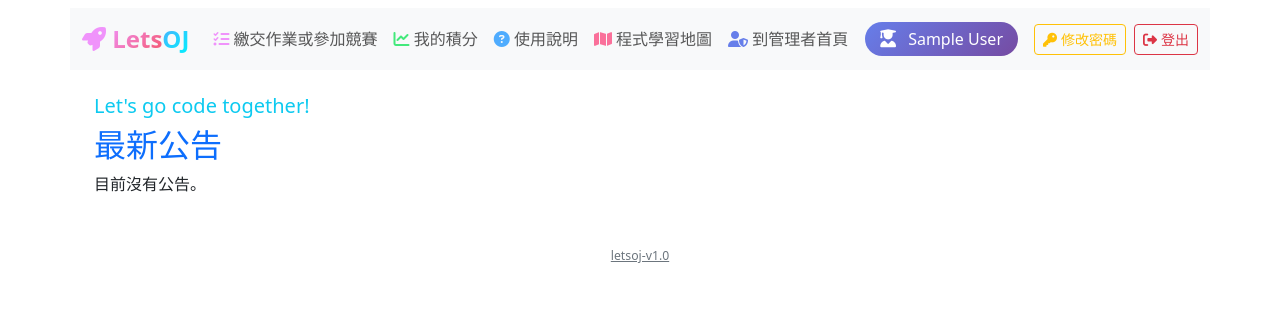
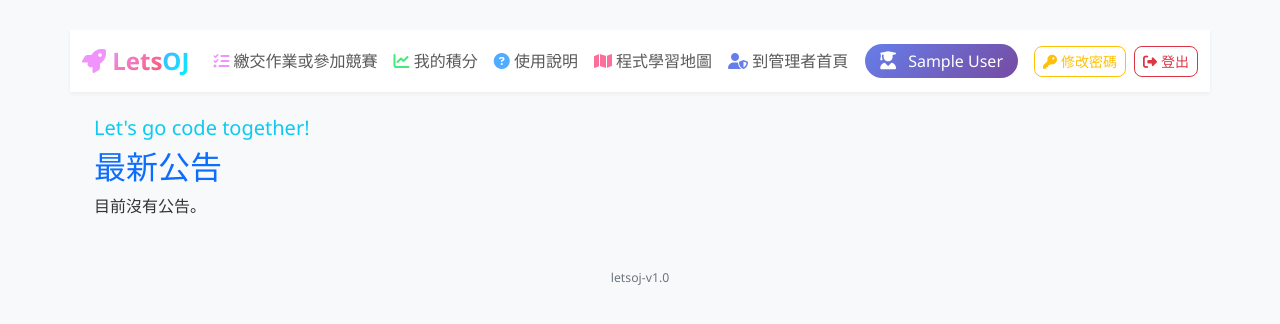
Before and after one commit to dr-chenglung/letsoj, a Django app: page / in a window 1280 px wide. Shown: the top 324 px of the page. Run offline with Django 4.2, Linux system fonts and the light colour scheme; the visitor is signed in with stand-in values (Sample User, id 1); data that the repository does not hold is empty; some libraries are stand-ins or nearby versions.

Commit message:
Extract global styles into app.css and load in base templates
Move inline styling out of base.html into a dedicated static/css/app.css
for caching and maintainability, and link it from both base.html and
base_management.html. Drop the bg-light navbar class so the new styles apply.

Co-Authored-By: Claude Opus 4.8 <noreply@anthropic.com>

```diff
--- a/oj-web/app_management/templates/app_management/base_management.html
+++ b/oj-web/app_management/templates/app_management/base_management.html
@@ -14,6 +14,7 @@
           rel="stylesheet" />
     <script src="{% static 'vendor/bootstrap/js/bootstrap.bundle.min.js' %}"></script>
     <script src="{% static 'vendor/jquery/jquery.min.js' %}"></script>
+    <link href="{% static 'css/app.css' %}" rel="stylesheet" />
     {% block link_css %}
     {% endblock link_css %}
   </head>
--- a/oj-web/app_oj/templates/app_oj/base.html
+++ b/oj-web/app_oj/templates/app_oj/base.html
@@ -15,13 +15,14 @@
           rel="stylesheet" />
     <script src="{% static 'vendor/bootstrap/js/bootstrap.bundle.min.js' %}"></script>
     <script src="{% static 'vendor/jquery/jquery.min.js' %}"></script>
+    <link href="{% static 'css/app.css' %}" rel="stylesheet" />
     {% block link_css %}
     {% endblock link_css %}
   </head>
   <body>
     <div class="container">
       <div class="row mt-2">
-        <nav class="navbar navbar-expand-lg navbar-light bg-light">
+        <nav class="navbar navbar-expand-lg navbar-light">
           <div class="container-fluid">
             <a class="navbar-brand fw-bold" href="/" style="font-size: 1.5rem;">
               <i class="fas fa-rocket" style="color: #f093fb;"></i>
--- /dev/null
+++ b/oj-web/static/css/app.css
@@ -0,0 +1,74 @@
+/* ==========================================================================
+   LetsOJ — 全站基礎樣式 (app.css)
+   ========================================================================== */
+
+:root {
+  --app-bg: #f8f9fa;
+  --app-ink: #333;
+  --app-heading: #2c3e50;
+  --app-link: #5b6ef5;
+  --app-link-hover: #4453d6;
+  --app-border: #edf2f7;
+}
+
+body {
+  background-color: var(--app-bg);
+  /* 繁體優先：Windows 正黑體、macOS 蘋方、Linux Noto；字形正確不撞簡體 */
+  font-family: 'Segoe UI', 'Microsoft JhengHei', 'PingFang TC', 'Noto Sans TC', Tahoma, Geneva, Verdana, sans-serif;
+  /*
+  雅黑體 YaHei 較粗，筆畫厚實但字形偏簡體，容易撞簡體字形
+  微軟正黑體 Microsoft JhengHei 筆畫較細，預設400，可以補一點字重讓筆畫厚實一些:
+  font-weight: 700;
+  */
+
+  color: var(--app-ink);
+  -webkit-font-smoothing: antialiased;
+  -moz-osx-font-smoothing: grayscale;
+  text-rendering: optimizeLegibility;
+}
+
+/* 導覽列 ------------------------------------------------------------------ */
+.navbar {
+  background-color: #ffffff;
+  box-shadow: 0 2px 4px rgba(0, 0, 0, .05);
+}
+.navbar-brand {
+  font-weight: 600;
+  color: var(--app-heading);
+}
+
+/* 卡片 -------------------------------------------------------------------- */
+.card {
+  border: none;
+  border-radius: 8px;
+  box-shadow: 0 4px 6px rgba(0, 0, 0, .05);
+  margin-bottom: 20px;
+}
+.card-header {
+  background-color: #ffffff;
+  border-bottom: 1px solid var(--app-border);
+  font-weight: 600;
+}
+
+/* 版面 -------------------------------------------------------------------- */
+.container {
+  margin-top: 30px;
+}
+
+/* 連結與互動元件（全站一致基調） ------------------------------------------ */
+a {
+  color: var(--app-link);
+  text-decoration: none;
+}
+a:hover {
+  color: var(--app-link-hover);
+  text-decoration: underline;
+}
+
+.table {
+  --bs-table-bg: transparent;
+}
+
+.btn {
+  border-radius: 8px;
+}
```
